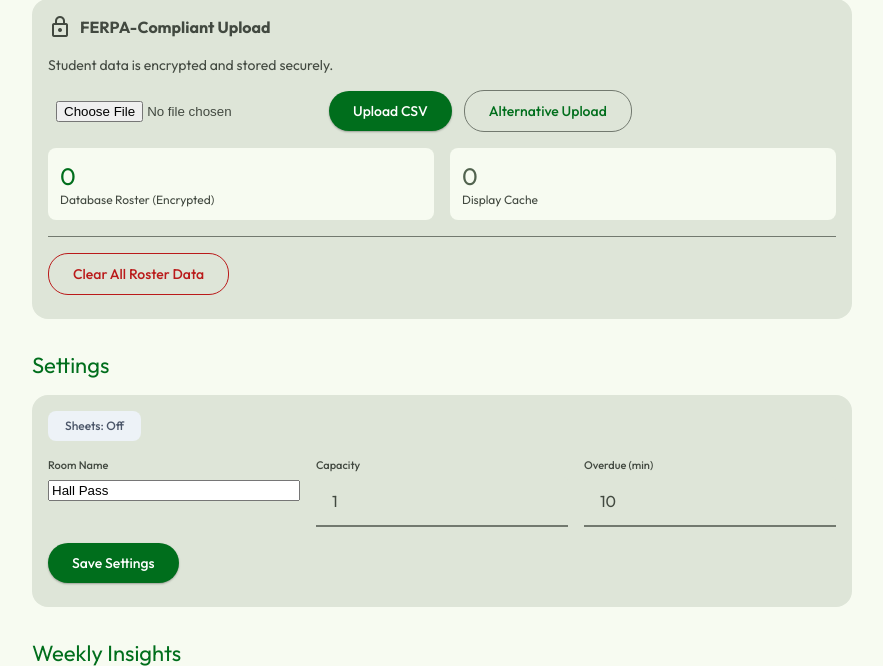
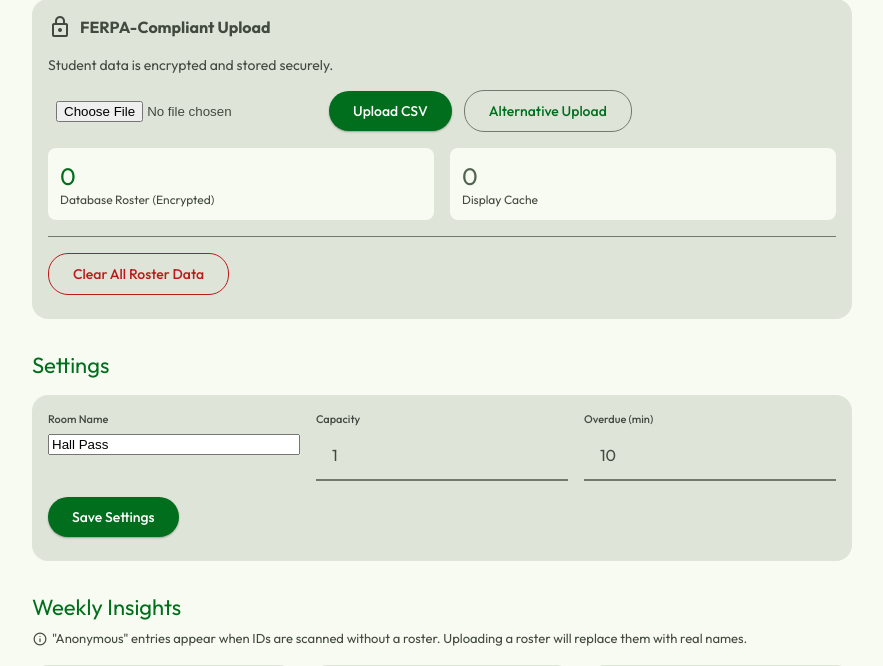
Before and after one commit to notsointeresting/HalllDay, a Flask app: page /admin in a window 1280 px wide. Shown: the part 275-941 px from the top of the page, without its empty margins (198-1081 px from the left). Run offline with Flask 3, Linux system fonts and the light colour scheme; the visitor is signed in with stand-in values (Sample User, id 1); data comes from the database, SQL or seed files in the repository; data that the repository does not hold is empty.

Commit message:
feat: Add token to `/api/status` requests and remove Sheets status display from admin page.

```diff
--- a/static/kiosk.js
+++ b/static/kiosk.js
@@ -274,7 +274,8 @@ async function toggleKioskSuspension() {
 
       setTimeout(async () => {
         try {
-          const sr = await fetch('/api/status');
+          const token = window.HALLPASS_TOKEN || '';
+          const sr = await fetch('/api/status?token=' + encodeURIComponent(token));
           const sj = await sr.json();
           setFromStatus(sj);
         } catch (e) { }
--- a/templates/admin.html
+++ b/templates/admin.html
@@ -133,17 +133,6 @@
   <!-- Settings -->
   <h3>Settings</h3>
   <div class="card-surface">
-    <div style="margin-bottom: 16px;">
-      {% if sheets_status == 'ok' %}
-      <span class="chip" style="background: #e6ffed; color: #1f7a1f;">Sheets: OK</span>
-      {% elif sheets_status == 'degraded' %}
-      <span class="chip" style="background: #fffbea; color: #975a16;">Sheets: Degraded</span>
-      {% else %}
-      <span class="chip" style="background: #edf2f7; color: #4a5568;">Sheets: Off</span>
-      {% endif %}
-      {% if sheets_link %}<a href="{{ sheets_link }}" target="_blank" style="margin-left: 8px; font-size: 14px;">Open
-        Logs</a>{% endif %}
-    </div>
 
     <form id="settingsForm"
       style="display: grid; grid-template-columns: repeat(auto-fit, minmax(200px, 1fr)); gap: 16px;">
```
